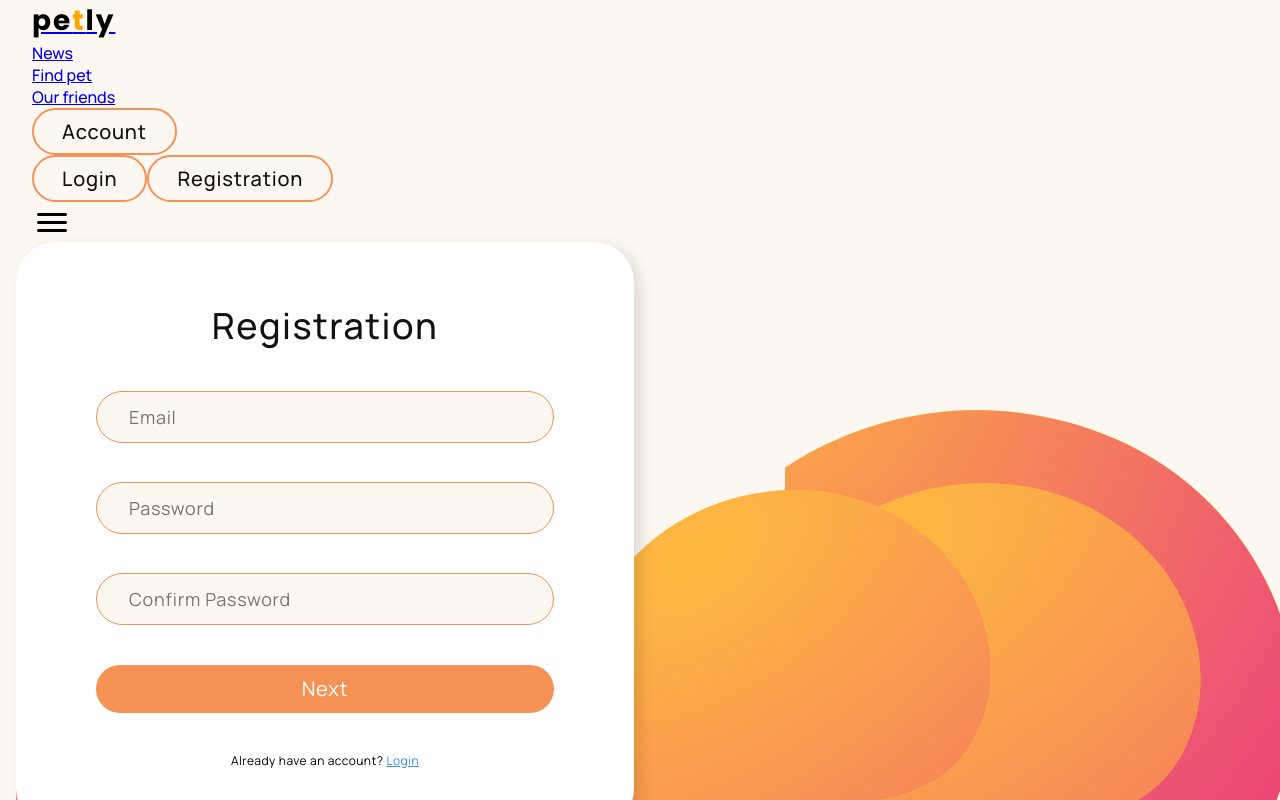
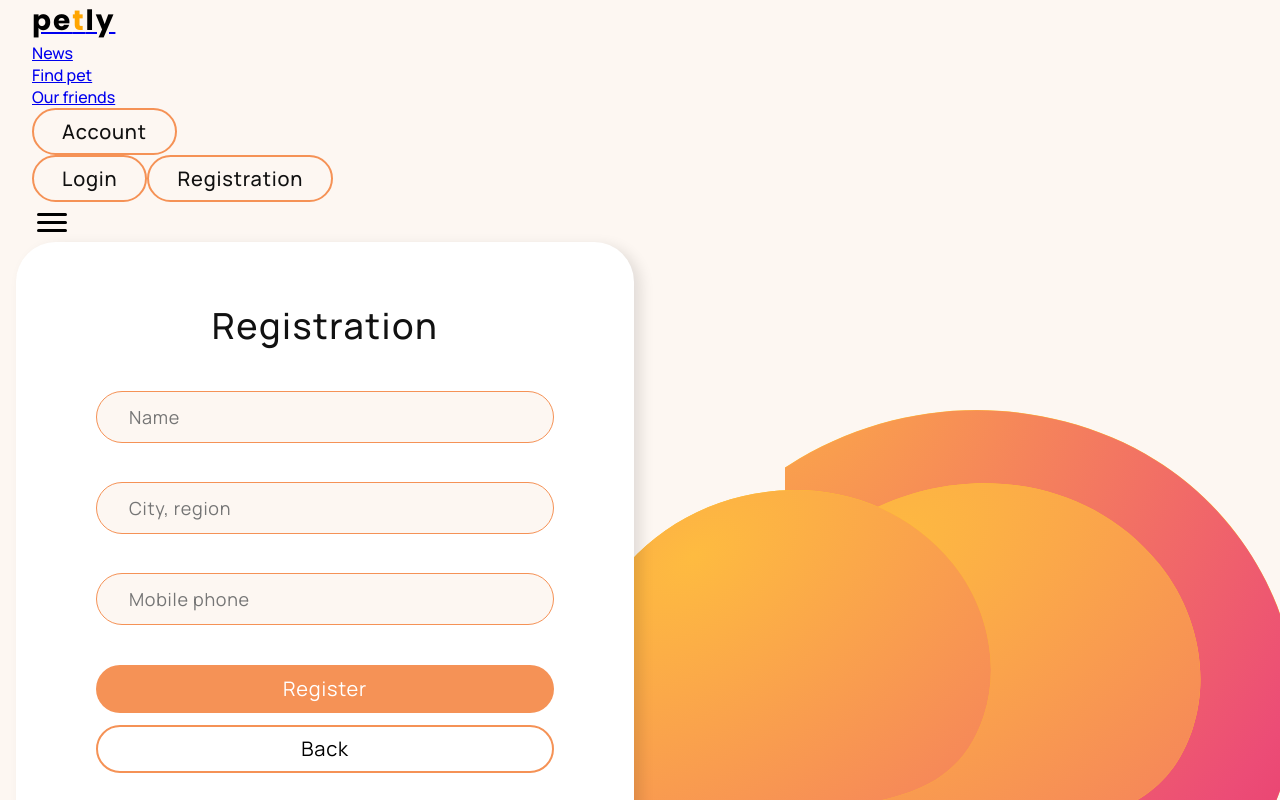
Before and after one commit to Viacheslav-Tykhovlis/petly-site, a React (Create React App) app: page /petly-site/register in a window 1280 px wide. Built offline with nearby package versions, Linux system fonts and the light colour scheme.

Commit message:
Layout RegisterFormSecond for mob, tab, desk

```diff
--- a/src/pages/RegisterPage/RegisterForm/RegisterForm.jsx
+++ b/src/pages/RegisterPage/RegisterForm/RegisterForm.jsx
@@ -25,11 +25,34 @@ const RegisterFormFirst = () => {
         <Paragraph>
           Already have an account?&nbsp;<Link to="/login">Login</Link>
         </Paragraph>
-        </Form>
+      </Form>
 
-        {/* </div> */}
+      {/* </div> */}
     </>
   );
 };
 
-export { RegisterFormFirst };
+const RegisterFormSecond = () => {
+  return (
+    <>
+      <Form className="formsecond" action="">
+        <TitleForm>Registration</TitleForm>
+        <InputForm name="name" type="text" placeholder="Name" />
+        <InputForm name="region" type="text" placeholder="City, region" />
+        <InputForm
+          name="tel"
+          type="tel"
+          placeholder="Mobile phone"
+          className="lastinput"
+        />
+        <Button type="submit">Register</Button>
+        <Button type="button" className='buttonback' >Back</Button>
+        <Paragraph>
+          Already have an account?&nbsp;<Link to="/login">Login</Link>
+        </Paragraph>
+      </Form>
+    </>
+  );
+};
+
+export { RegisterFormFirst, RegisterFormSecond };
--- a/src/pages/RegisterPage/RegisterForm/RegisterForm.styled.jsx
+++ b/src/pages/RegisterPage/RegisterForm/RegisterForm.styled.jsx
@@ -7,12 +7,10 @@ const Form = styled.form`
   flex-direction: column;
   text-align: center;
   padding-top: 40px;
-  padding-bottom: 40px;
   background-color: transparent;
 
   @media screen and (min-width: 728px) {
     width: 608px;
-    height: 583px;
     padding: 60px 80px;
     background: #ffffff;
     box-shadow: 7px 4px 14px rgba(0, 0, 0, 0.11);
@@ -21,7 +19,10 @@ const Form = styled.form`
 
   @media screen and (min-width: 1280px) {
     width: 618px;
-    height: 587px;
+
+    &.formsecond {
+    padding-bottom: 16px;
+  }
   }
 `;
 
@@ -68,7 +69,6 @@ const Button = styled.button`
   width: 100%;
   height: 44px;
   margin-top: 40px;
-  margin-bottom: 40px;
   padding-left: 28px;
   padding-right: 28px;
   color: #ffffff;
@@ -84,12 +84,20 @@ const Button = styled.button`
   line-height: 27px;
   letter-spacing: 0.04em;
 
+    &.buttonback {
+    margin-top: 12px;
+    color: #000000;
+    background-color: #FFFFFF;
+    border: 2px solid #F59256;
+  }
+
   @media screen and (min-width: 1280px) {
     height: 48px;
   }
 `;
 
 const Paragraph = styled.p`
+  margin-top: 40px;
   font-size: 12px;
   font-weight: 400;
   line-height: 1.33;
--- a/src/pages/RegisterPage/RegisterPage.jsx
+++ b/src/pages/RegisterPage/RegisterPage.jsx
@@ -1,6 +1,6 @@
 import React, { useState, useEffect } from "react";
 import { SectionRegisterPage } from './RegisterPage.styled';
-import {RegisterFormFirst} from './RegisterForm/RegisterForm';
+import {RegisterFormFirst, RegisterFormSecond} from './RegisterForm/RegisterForm';
 
 const styles = {
   input: {
@@ -15,7 +15,8 @@ const RegisterPage = () => {
   return (
     <>
       <SectionRegisterPage >
-        <RegisterFormFirst />
+        {/* <RegisterFormFirst /> */}
+        <RegisterFormSecond />
       </SectionRegisterPage>
     </>
   );
```
